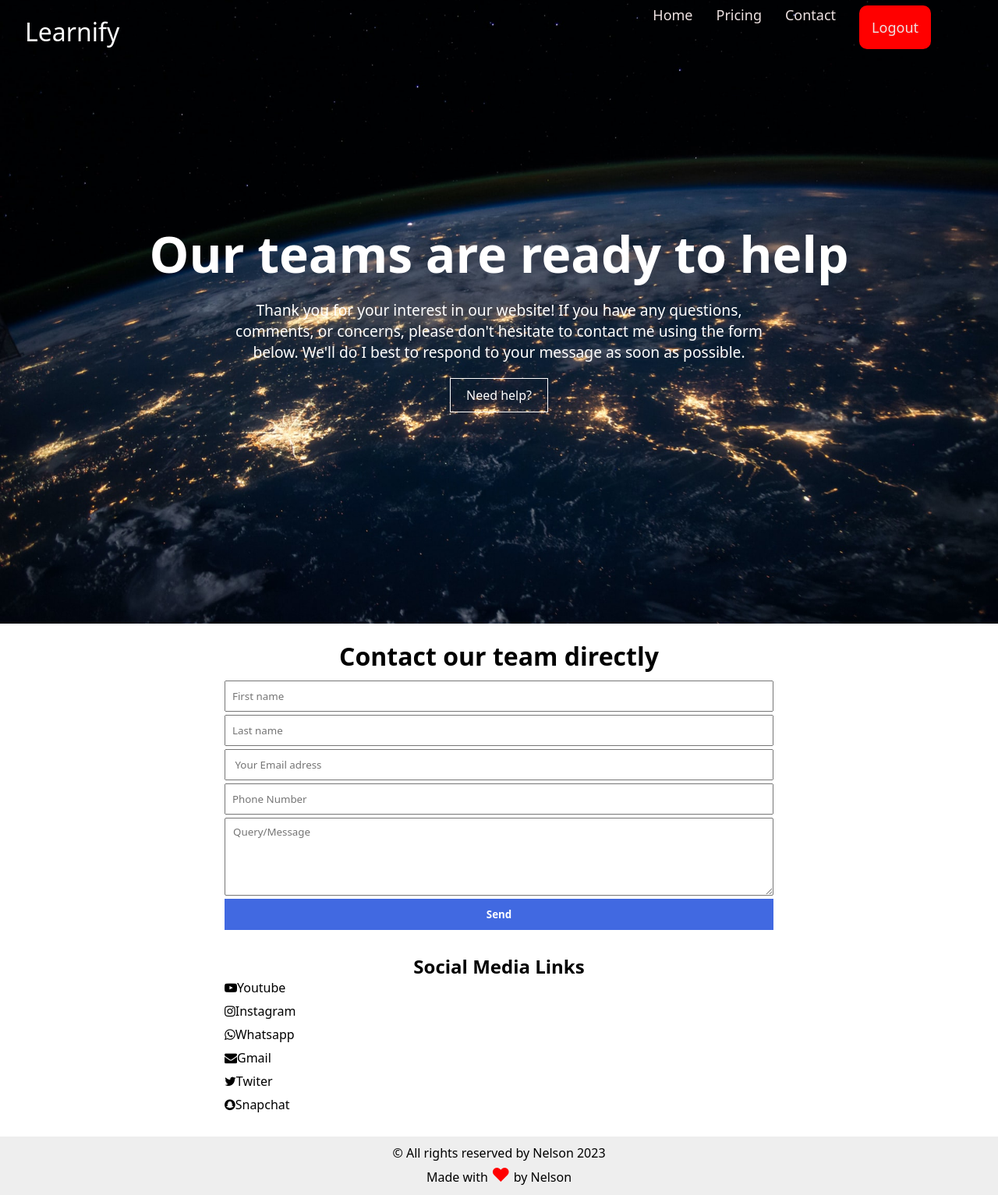
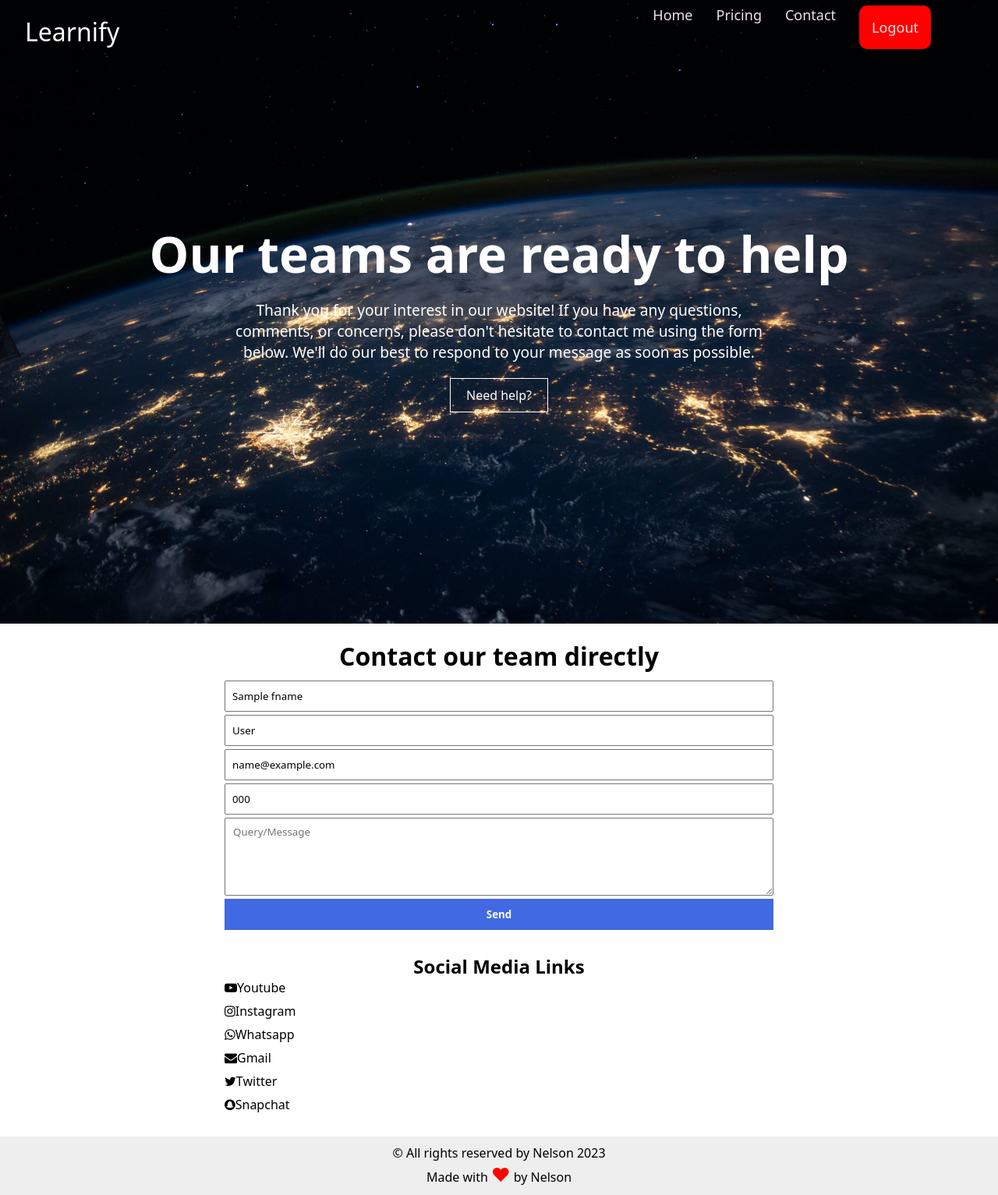
Before and after one commit to Nelson2023-2024/emobilis-project, a Django app: template templates/contact.html in a window 1280 px wide. Shown: the whole page at 78% size. Run offline with Django 5.2, Linux system fonts and the light colour scheme; the template is opened without the code that fills it: most values are stand-ins (such as "Sample title", 1, 10 or a date in 2020).

Commit message:
Displaying current use session fileds on the contact form

```diff
--- a/templates/contact.html
+++ b/templates/contact.html
@@ -7,7 +7,6 @@
     <title>Contact Us</title>
     {% load static %}
     <link rel="shortcut icon" href="{% static 'Images/images/hosting-services.png' %}" type="image/x-icon" />
-
 
     <link rel="stylesheet" href="{% static 'Styles/common.css' %}">
     <link rel="stylesheet" href="{% static 'Styles/navbar.css' %}">
@@ -33,19 +32,14 @@
                 <li><a href="{% url 'pricing' %}">Pricing</a></li>
                 <li><a href="{% url 'contact' %}">Contact</a></li>
                 <li style="background: red; padding:1rem ; border-radius:10px;"><a href="{% url 'logout' %}">Logout</a></li>
-
-
-
-
             </ul>
         </nav>
 
         <div class="contact-main-text">
-            <h1>Our teams are ready to help </h1>
-
+            <h1>Our teams are ready to help</h1>
             <p>
                 Thank you for your interest in our website! If you have any questions, comments, or concerns, please
-                don't hesitate to contact me using the form below. We'll do I best to respond to your message as soon as
+                don't hesitate to contact me using the form below. We'll do our best to respond to your message as soon as
                 possible.
             </p>
             <a href="#contact">Need help?</a>
@@ -55,12 +49,11 @@
     <section class="contact-form" id="contact">
         <h1>Contact our team directly</h1>
         <form action="https://formsubmit.co/programmingtesting19@gmail.com" method="POST">
-            <input type="text" name="fname" placeholder="First name" required>
-            <input type="text" name="lname" placeholder="Last name" required>
-            <input type="email" name="email" placeholder=" Your Email adress" required>
-            <input type="text" name="phone" placeholder="Phone Number" required>
-            <textarea name="query" id="" cols="30" rows="5" placeholder="Query/Message"></textarea>
-
+            <input type="text" name="fname" placeholder="First name" value="{{ fname }}" required>
+            <input type="text" name="lname" placeholder="Last name" value="{{ lname }}" required>
+            <input type="email" name="email" placeholder="Your Email address" value="{{ email }}" required>
+            <input type="text" name="phone" placeholder="Phone Number" value="{{ phone }}" required>
+            <textarea name="query" cols="30" rows="5" placeholder="Query/Message"></textarea>
             <button type="submit">Send</button>
         </form>
     </section>
@@ -72,7 +65,7 @@
             <li><i class="fa fa-instagram" aria-hidden="true"></i>Instagram</li>
             <li><i class="fa fa-whatsapp" aria-hidden="true"></i>Whatsapp</li>
             <li><i class="fa fa-envelope" aria-hidden="true"></i>Gmail</li>
-            <li><i class="fa fa-twitter" aria-hidden="true"></i>Twiter</li>
+            <li><i class="fa fa-twitter" aria-hidden="true"></i>Twitter</li>
             <li><i class="fa fa-snapchat" aria-hidden="true"></i>Snapchat</li>
         </ul>
     </section>
@@ -83,9 +76,6 @@
     </div>
 
     <script src="{% static 'Scripts/common.js' %}"></script>
-
-
-
     <script src="https://unpkg.com/scrollreveal"></script>
     <script src="https://unpkg.com/scrollreveal@4.0.0/dist/scrollreveal.min.js"></script>
 </body>
```
Also changed, not shown: authentication/views.py (+16 -1 lines), db.sqlite3.
